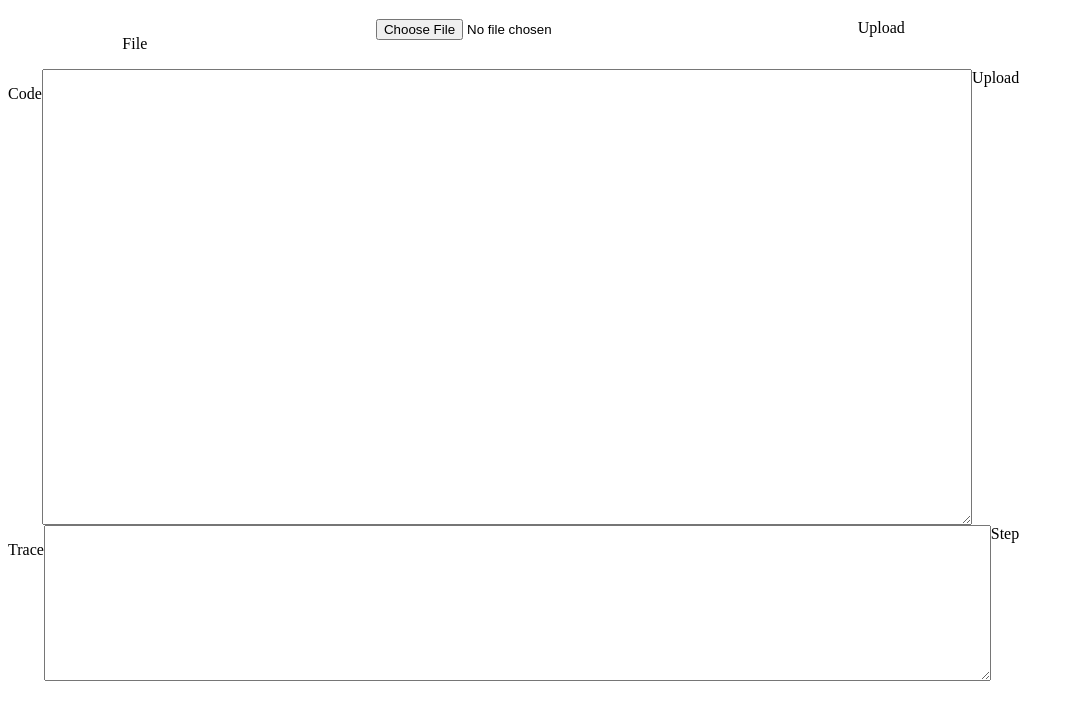
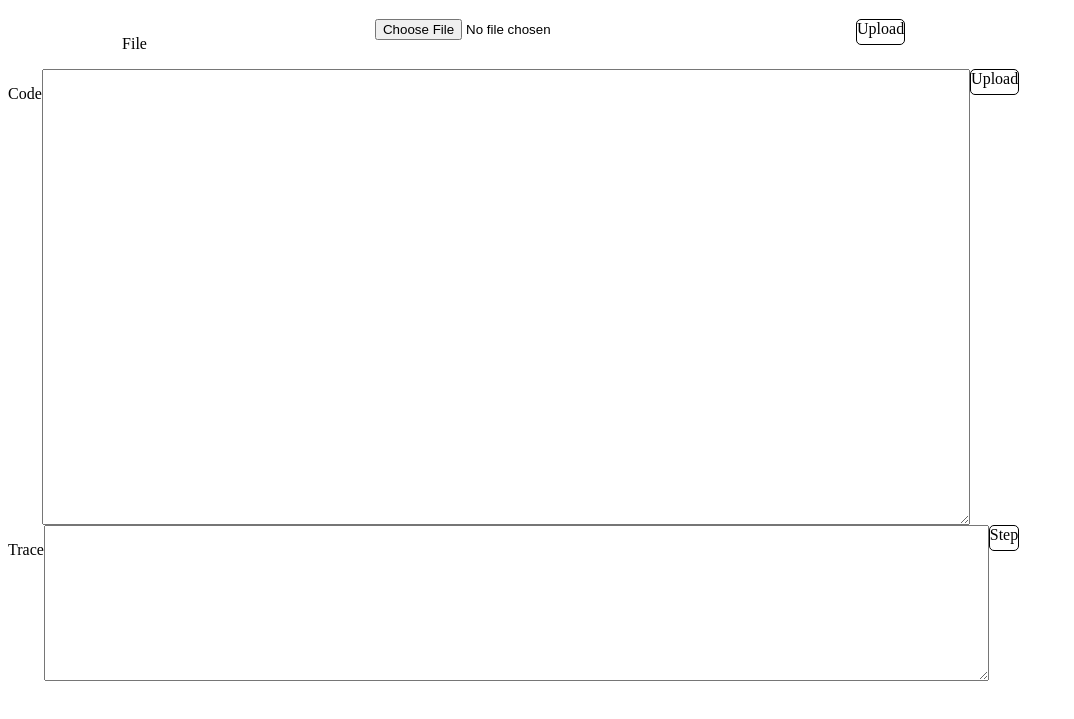
Before and after one commit to harimau777/PyDebugOnline, a website: page client/index.html in a window 1280 px wide. Shown: the part 61-780 px from the top of the page, without its empty margins (0-1074 px from the left). Drawn offline with nearby package versions, Linux system fonts and the light colour scheme.

Commit message:
Added some styling to the buttons in the client

```diff
--- a/client/index.html
+++ b/client/index.html
@@ -15,17 +15,17 @@
     <div class="row">
       <p>File</p>
       <input type="file" name="file"></textarea>
-      <span class="fileUploadBtn Button">Upload</span>
+      <span class="fileUploadBtn button">Upload</span>
     </div>
     <div class="row">
       <p>Code</p>
       <textarea name="code" cols="150" rows="30"></textarea>
-      <span class="codeUploadBtn Button">Upload</span>
+      <span class="codeUploadBtn button">Upload</span>
     </div>
     <div class="row">
       <p>Trace</p>
       <textarea name="trace" cols="150" rows="10"></textarea>
-      <span class="stepBtn Button">Step</span>
+      <span class="stepBtn button">Step</span>
     </div>
   </div>
 </body>
--- a/client/styles.css
+++ b/client/styles.css
@@ -10,3 +10,10 @@
   display: flex;
   justify-content: space-around;
 }
+
+.button {
+  display: inline-block;
+  height: 1.5em;
+  border: 1px black solid;
+  border-radius: 5px;
+}
```
